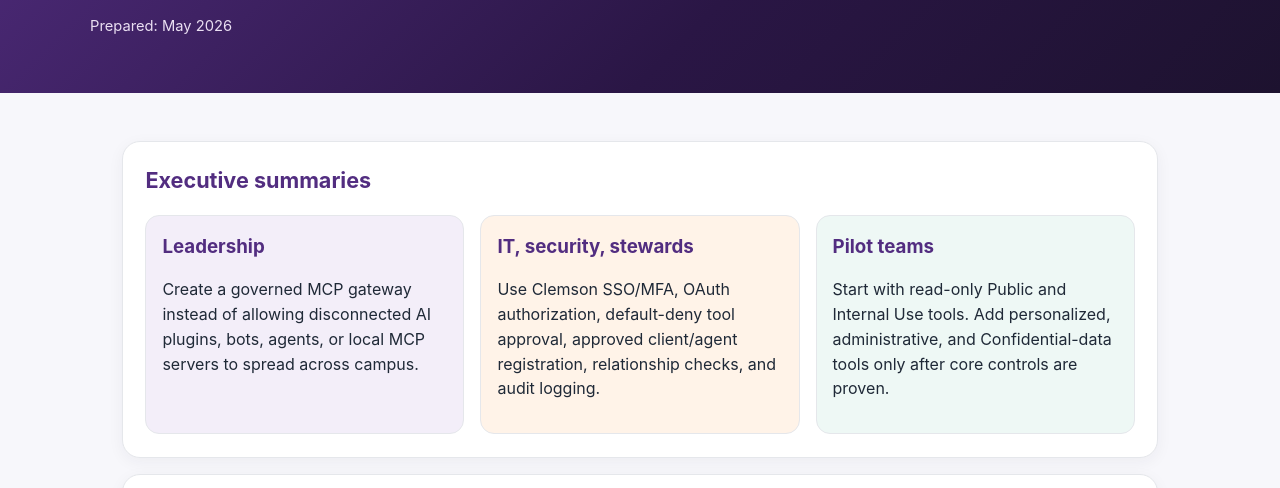
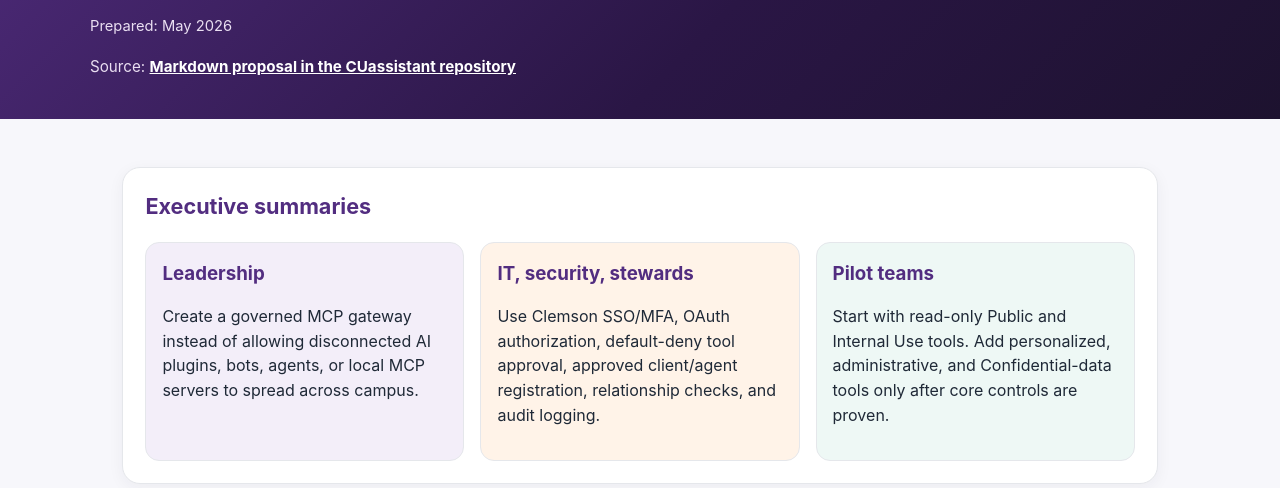
Before and after one commit to chiptoe-svg/CUassistant, a website: page docs/proposals/clemson-enterprise-mcp-gateway.html in a window 1280 px wide. Shown: the part 252-740 px from the top of the page. Drawn offline with Linux system fonts and the light colour scheme.

Commit message:
Link proposal source from HTML page

```diff
--- a/docs/proposals/clemson-enterprise-mcp-gateway.html
+++ b/docs/proposals/clemson-enterprise-mcp-gateway.html
@@ -55,6 +55,15 @@
         max-width: 880px;
         color: #f3edf8;
         font-size: 1.1rem;
+      }
+      .source-note {
+        margin: 1.1rem 0 0;
+        font-size: 0.95rem;
+        color: #eadff2;
+      }
+      .source-note a {
+        color: white;
+        font-weight: 700;
       }
       .pill {
         display: inline-block;
@@ -297,6 +306,13 @@
           relationship to data, and institutional approval.
         </p>
         <p class="small" style="color: #eadff2">Prepared: May 2026</p>
+        <p class="source-note">
+          Source:
+          <a
+            href="https://github.com/chiptoe-svg/CUassistant/blob/main/docs/proposals/CLEMSON_ENTERPRISE_MCP_GATEWAY.md"
+            >Markdown proposal in the CUassistant repository</a
+          >
+        </p>
       </div>
     </header>
 
```
